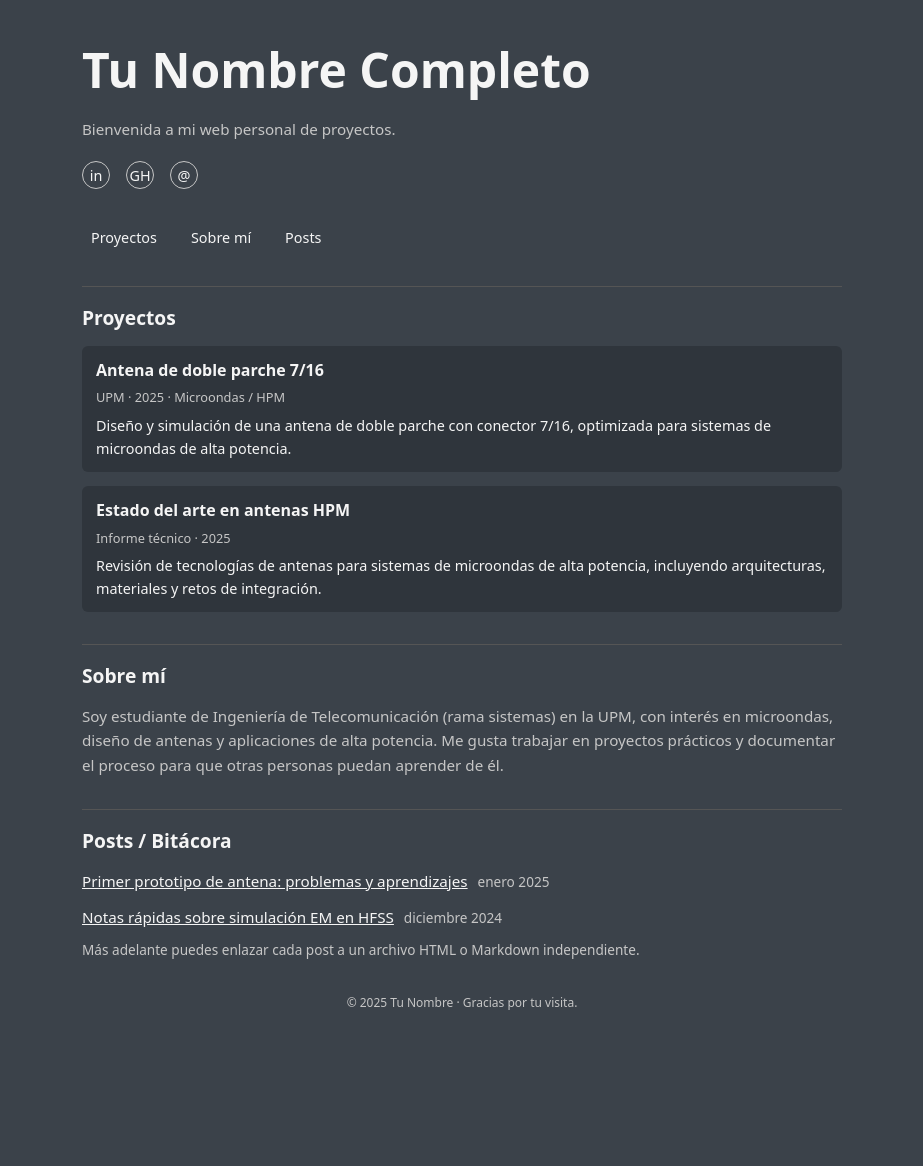
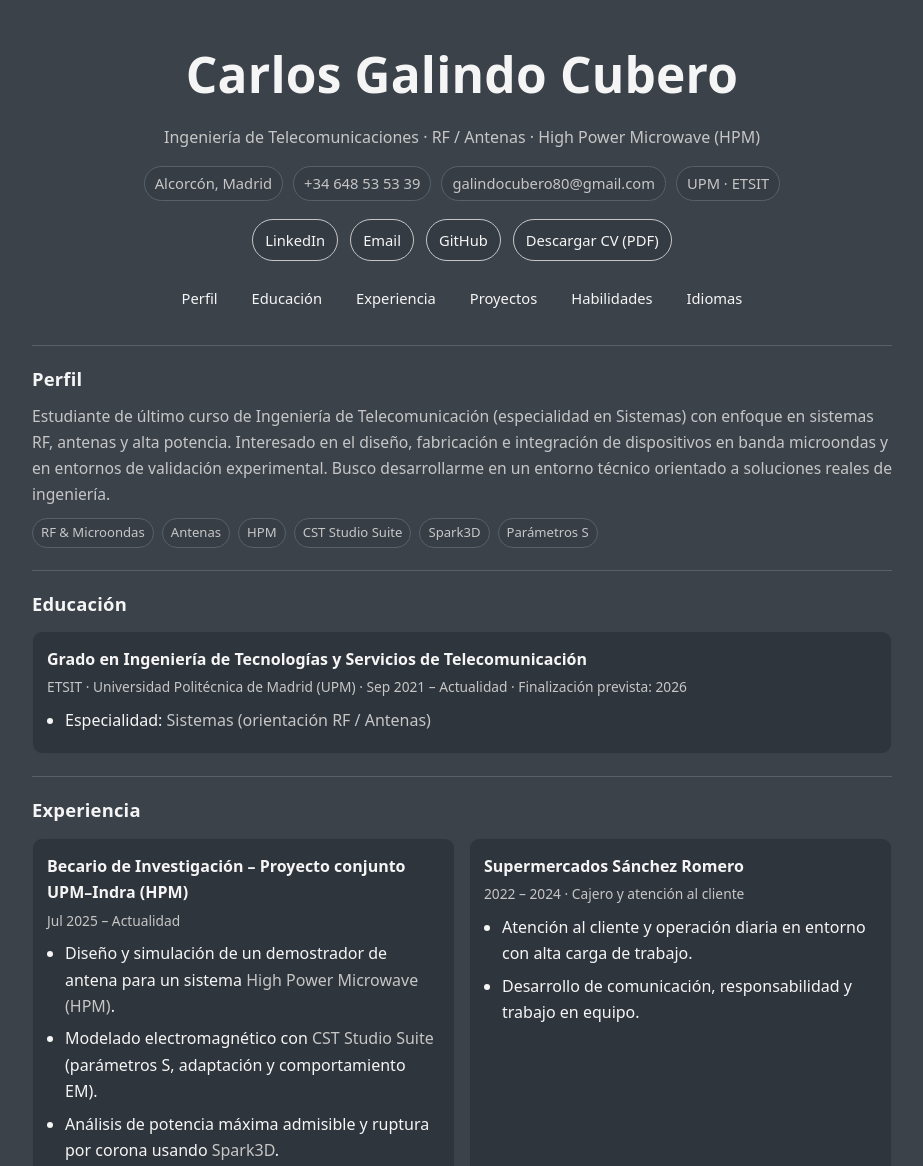
Before and after one commit to galinplay08/galinplay08.github.io, a plain HTML site: page index.html in a window 1280 px wide. Shown: the top 1166 px of the page, without its empty margins (178-1101 px from the left). Before the commit the page ends 1072 px from the top, so only its background shows below. Drawn offline with Linux system fonts and the light colour scheme.

Commit message:
Update index.html

```diff
--- a/index.html
+++ b/index.html
@@ -2,244 +2,336 @@
 <html lang="es">
 <head>
   <meta charset="UTF-8" />
-  <title>Tu Nombre – Proyectos</title>
+  <title>Carlos Galindo Cubero – RF & Antenas</title>
   <meta name="viewport" content="width=device-width, initial-scale=1" />
   <style>
-    :root {
-      --bg: #3b424a;
-      --bg-dark: #2f353c;
-      --text: #f5f5f5;
-      --muted: #c6c6c6;
-      --accent: #ffffff;
-      --max-width: 800px;
-      --radius: 6px;
+    :root{
+      --bg:#3b424a;
+      --bg2:#2f353c;
+      --text:#f5f5f5;
+      --muted:#c6c6c6;
+      --line:#58606a;
+      --max:900px;
+      --r:10px;
     }
-
-    * {
-      box-sizing: border-box;
-      margin: 0;
-      padding: 0;
+    *{box-sizing:border-box;margin:0;padding:0}
+    body{
+      font-family:system-ui,-apple-system,BlinkMacSystemFont,"Segoe UI",sans-serif;
+      background:var(--bg);
+      color:var(--text);
+      line-height:1.65;
+      display:flex;
+      justify-content:center;
     }
-
-    body {
-      font-family: system-ui, -apple-system, BlinkMacSystemFont, "Segoe UI", sans-serif;
-      background: var(--bg);
-      color: var(--text);
-      line-height: 1.6;
-      display: flex;
-      justify-content: center;
+    main{width:100%;max-width:var(--max);padding:34px 20px 70px}
+    header{margin-bottom:28px}
+    .title{
+      font-size:clamp(2.2rem,4vw,3.1rem);
+      font-weight:650;
+      letter-spacing:.2px;
+      margin-bottom:8px;
+      text-align:center;
     }
-
-    main {
-      width: 100%;
-      max-width: var(--max-width);
-      padding: 32px 20px 60px;
+    .role{
+      text-align:center;
+      color:var(--muted);
+      font-size:1rem;
+      margin-bottom:16px;
     }
-
-    header {
-      margin-bottom: 32px;
+    .meta{
+      display:flex;
+      gap:10px;
+      flex-wrap:wrap;
+      justify-content:center;
+      color:var(--muted);
+      font-size:.92rem;
+      margin-bottom:18px;
     }
-
-    .title {
-      font-size: clamp(2.2rem, 4vw, 3rem);
-      font-weight: 600;
-      margin-bottom: 8px;
+    .pill{
+      border:1px solid var(--line);
+      border-radius:999px;
+      padding:4px 10px;
+      background:rgba(0,0,0,.08);
     }
-
-    .subtitle {
-      font-size: 0.95rem;
-      color: var(--muted);
-      margin-bottom: 20px;
+    nav{
+      display:flex;
+      gap:12px;
+      justify-content:center;
+      flex-wrap:wrap;
+      margin:18px 0 10px;
     }
-
-    nav {
-      display: flex;
-      gap: 16px;
-      margin-bottom: 24px;
-      flex-wrap: wrap;
+    nav a{
+      text-decoration:none;
+      color:var(--text);
+      font-size:.92rem;
+      padding:6px 10px;
+      border-radius:999px;
+      border:1px solid transparent;
     }
-
-    nav a {
-      font-size: 0.9rem;
-      text-decoration: none;
-      color: var(--text);
-      padding: 4px 8px;
-      border-radius: 999px;
-      border: 1px solid transparent;
+    nav a:hover{border-color:var(--text)}
+    .icon-row{
+      display:flex;
+      gap:12px;
+      justify-content:center;
+      align-items:center;
+      margin:10px 0 18px;
+      flex-wrap:wrap;
     }
-
-    nav a:hover {
-      border-color: var(--accent);
+    .btn{
+      display:inline-flex;
+      align-items:center;
+      gap:8px;
+      padding:8px 12px;
+      border-radius:999px;
+      border:1px solid var(--muted);
+      text-decoration:none;
+      color:var(--text);
+      font-size:.92rem;
+      background:rgba(0,0,0,.10);
     }
-
-    .icon-row {
-      display: flex;
-      gap: 16px;
-      margin-bottom: 32px;
-      align-items: center;
+    .btn:hover{background:rgba(0,0,0,.16)}
+    .section{
+      margin-top:22px;
+      padding-top:18px;
+      border-top:1px solid var(--line);
     }
-
-    .icon-link {
-      width: 28px;
-      height: 28px;
-      display: inline-flex;
-      align-items: center;
-      justify-content: center;
-      border-radius: 999px;
-      border: 1px solid var(--muted);
-      text-decoration: none;
-      font-size: 0.9rem;
-      color: var(--text);
+    .section h2{
+      font-size:1.15rem;
+      margin-bottom:10px;
+      letter-spacing:.2px;
     }
-
-    .section {
-      margin-bottom: 32px;
-      padding-top: 16px;
-      border-top: 1px solid #555;
+    .lead{color:var(--muted);font-size:.98rem}
+    .grid{
+      display:grid;
+      grid-template-columns:1fr;
+      gap:14px;
+      margin-top:12px;
     }
-
-    .section h2 {
-      font-size: 1.2rem;
-      margin-bottom: 12px;
+    @media(min-width:820px){
+      .grid.two{grid-template-columns:1fr 1fr}
     }
-
-    .project-list {
-      display: flex;
-      flex-direction: column;
-      gap: 14px;
+    .card{
+      background:var(--bg2);
+      border:1px solid rgba(255,255,255,.06);
+      padding:14px 14px;
+      border-radius:var(--r);
     }
-
-    .project-card {
-      background: var(--bg-dark);
-      padding: 12px 14px;
-      border-radius: var(--radius);
+    .card h3{font-size:1rem;margin-bottom:4px}
+    .small{color:var(--muted);font-size:.86rem;margin-bottom:8px}
+    ul{margin-left:18px}
+    li{margin:6px 0;color:var(--text)}
+    li span{color:var(--muted)}
+    .tagrow{display:flex;gap:8px;flex-wrap:wrap;margin-top:10px}
+    .tag{
+      font-size:.82rem;
+      color:var(--muted);
+      border:1px solid var(--line);
+      padding:3px 8px;
+      border-radius:999px;
+      background:rgba(0,0,0,.06);
     }
-
-    .project-title {
-      font-size: 1rem;
-      font-weight: 600;
-      margin-bottom: 4px;
+    footer{
+      margin-top:34px;
+      text-align:center;
+      color:var(--muted);
+      font-size:.8rem;
     }
-
-    .project-meta {
-      font-size: 0.8rem;
-      color: var(--muted);
-      margin-bottom: 6px;
-    }
-
-    .project-desc {
-      font-size: 0.9rem;
-    }
-
-    .about-text {
-      font-size: 0.95rem;
-      color: var(--muted);
-    }
-
-    .post-list {
-      list-style: none;
-      display: flex;
-      flex-direction: column;
-      gap: 12px;
-      font-size: 0.95rem;
-    }
-
-    .post-item span {
-      color: var(--muted);
-      font-size: 0.85rem;
-      margin-left: 6px;
-    }
-
-    footer {
-      margin-top: 32px;
-      font-size: 0.75rem;
-      color: var(--muted);
-      text-align: center;
-    }
-
-    a {
-      color: inherit;
-    }
-
-    a.underline:hover {
-      text-decoration: underline;
-    }
+    a{color:inherit}
+    .underline:hover{text-decoration:underline}
   </style>
 </head>
+
 <body>
 <main>
+
   <header>
-    <h1 class="title">Tu Nombre Completo</h1>
-    <p class="subtitle">Bienvenida a mi web personal de proyectos.</p>
+    <h1 class="title">Carlos Galindo Cubero</h1>
+    <p class="role">Ingeniería de Telecomunicaciones · RF / Antenas · High Power Microwave (HPM)</p>
+
+    <div class="meta">
+      <span class="pill">Alcorcón, Madrid</span>
+      <span class="pill">+34 648 53 53 39</span>
+      <span class="pill">galindocubero80@gmail.com</span>
+      <span class="pill">UPM · ETSIT</span>
+    </div>
 
     <div class="icon-row">
-      <!-- Cambia los enlaces por los tuyos -->
-      <a class="icon-link" href="https://www.linkedin.com/in/TU-LINKEDIN" target="_blank" aria-label="LinkedIn">in</a>
-      <a class="icon-link" href="https://github.com/TU-USUARIO" target="_blank" aria-label="GitHub">GH</a>
-      <a class="icon-link" href="mailto:tucorreo@ejemplo.com" aria-label="Email">@</a>
+      <!-- LinkedIn -->
+      <a class="btn" href="https://linkedin.com/in/carlos-galindo-cubero" target="_blank" rel="noopener">
+        LinkedIn
+      </a>
+      <!-- Email -->
+      <a class="btn" href="mailto:galindocubero80@gmail.com">
+        Email
+      </a>
+      <!-- GitHub (pon tu usuario si lo tienes) -->
+      <a class="btn" href="https://github.com/" target="_blank" rel="noopener">
+        GitHub
+      </a>
+      <!-- CV PDF: sube tu PDF al repo con este nombre para que funcione -->
+      <a class="btn" href="Carlos_Galindo_Cubero_CV.pdf" target="_blank" rel="noopener">
+        Descargar CV (PDF)
+      </a>
     </div>
 
     <nav>
+      <a href="#perfil">Perfil</a>
+      <a href="#educacion">Educación</a>
+      <a href="#experiencia">Experiencia</a>
       <a href="#proyectos">Proyectos</a>
-      <a href="#sobre-mi">Sobre mí</a>
-      <a href="#posts">Posts</a>
+      <a href="#skills">Habilidades</a>
+      <a href="#idiomas">Idiomas</a>
     </nav>
   </header>
 
-  <section id="proyectos" class="section">
-    <h2>Proyectos</h2>
-    <div class="project-list">
-      <!-- EJEMPLOS: cámbialos por los tuyos -->
-      <article class="project-card">
-        <div class="project-title">Antena de doble parche 7/16</div>
-        <div class="project-meta">UPM · 2025 · Microondas / HPM</div>
-        <p class="project-desc">
-          Diseño y simulación de una antena de doble parche con conector 7/16,
-          optimizada para sistemas de microondas de alta potencia.
-        </p>
-      </article>
-
-      <article class="project-card">
-        <div class="project-title">Estado del arte en antenas HPM</div>
-        <div class="project-meta">Informe técnico · 2025</div>
-        <p class="project-desc">
-          Revisión de tecnologías de antenas para sistemas de microondas de alta potencia,
-          incluyendo arquitecturas, materiales y retos de integración.
-        </p>
-      </article>
+  <section id="perfil" class="section">
+    <h2>Perfil</h2>
+    <p class="lead">
+      Estudiante de último curso de Ingeniería de Telecomunicación (especialidad en Sistemas) con enfoque en
+      sistemas RF, antenas y alta potencia. Interesado en el diseño, fabricación e integración de dispositivos en
+      banda microondas y en entornos de validación experimental. Busco desarrollarme en un entorno técnico orientado
+      a soluciones reales de ingeniería.
+    </p>
+    <div class="tagrow">
+      <span class="tag">RF & Microondas</span>
+      <span class="tag">Antenas</span>
+      <span class="tag">HPM</span>
+      <span class="tag">CST Studio Suite</span>
+      <span class="tag">Spark3D</span>
+      <span class="tag">Parámetros S</span>
     </div>
   </section>
 
-  <section id="sobre-mi" class="section">
-    <h2>Sobre mí</h2>
-    <p class="about-text">
-      Soy estudiante de Ingeniería de Telecomunicación (rama sistemas) en la UPM,
-      con interés en microondas, diseño de antenas y aplicaciones de alta potencia.
-      Me gusta trabajar en proyectos prácticos y documentar el proceso para que otras
-      personas puedan aprender de él.
+  <section id="educacion" class="section">
+    <h2>Educación</h2>
+    <div class="grid">
+      <div class="card">
+        <h3>Grado en Ingeniería de Tecnologías y Servicios de Telecomunicación</h3>
+        <div class="small">ETSIT · Universidad Politécnica de Madrid (UPM) · Sep 2021 – Actualidad · Finalización prevista: 2026</div>
+        <ul>
+          <li>Especialidad: <span>Sistemas (orientación RF / Antenas)</span></li>
+        </ul>
+      </div>
+    </div>
+  </section>
+
+  <section id="experiencia" class="section">
+    <h2>Experiencia</h2>
+
+    <div class="grid two">
+      <div class="card">
+        <h3>Becario de Investigación – Proyecto conjunto UPM–Indra (HPM)</h3>
+        <div class="small">Jul 2025 – Actualidad</div>
+        <ul>
+          <li>Diseño y simulación de un demostrador de antena para un sistema <span>High Power Microwave (HPM)</span>.</li>
+          <li>Modelado electromagnético con <span>CST Studio Suite</span> (parámetros S, adaptación y comportamiento EM).</li>
+          <li>Análisis de potencia máxima admisible y ruptura por corona usando <span>Spark3D</span>.</li>
+          <li>Optimización del prototipo (geometría / condiciones de operación) para mejorar robustez en alta potencia.</li>
+        </ul>
+        <div class="tagrow">
+          <span class="tag">CST</span><span class="tag">Spark3D</span><span class="tag">HPM</span><span class="tag">Matching</span>
+        </div>
+      </div>
+
+      <div class="card">
+        <h3>Supermercados Sánchez Romero</h3>
+        <div class="small">2022 – 2024 · Cajero y atención al cliente</div>
+        <ul>
+          <li>Atención al cliente y operación diaria en entorno con alta carga de trabajo.</li>
+          <li>Desarrollo de comunicación, responsabilidad y trabajo en equipo.</li>
+        </ul>
+      </div>
+    </div>
+  </section>
+
+  <section id="proyectos" class="section">
+    <h2>Proyectos relevantes</h2>
+
+    <div class="grid">
+      <div class="card">
+        <h3>TFG: Diseño de antenas para aplicaciones High-Power Microwave (HPM)</h3>
+        <div class="small">Sep 2025 – Jul 2026</div>
+        <ul>
+          <li>Diseño y análisis de antenas para sistemas HPM orientados a aplicaciones de <span>guerra electrónica</span>.</li>
+          <li>Estudio de <span>ancho de banda</span>, <span>ganancia</span> y <span>diagrama de radiación</span> en antenas microstrip en <span>Banda X</span>.</li>
+          <li>Evaluación de ruptura dieléctrica, descargas superficiales y concentraciones de campo en alta potencia.</li>
+          <li>Determinación de potencia máxima admisible mediante distribución de campo eléctrico y simulación EM.</li>
+          <li>Optimización geométrica (bordes, esquinas, separaciones y alimentación) para reducir máximos de campo.</li>
+          <li>Comparativa con tipologías de banda ancha: <span>dipolos</span> y <span>Vivaldi</span>.</li>
+        </ul>
+        <div class="tagrow">
+          <span class="tag">X-Band</span><span class="tag">Microstrip</span><span class="tag">Breakdown</span><span class="tag">Banda ancha</span>
+        </div>
+      </div>
+    </div>
+
+    <p class="lead" style="margin-top:10px">
+      Tip: si quieres, cada proyecto puede tener su propia página (con imágenes, resultados y enlaces a PDF/GitHub).
     </p>
   </section>
 
-  <section id="posts" class="section">
-    <h2>Posts / Bitácora</h2>
-    <ul class="post-list">
-      <li class="post-item">
-        <a href="#" class="underline">Primer prototipo de antena: problemas y aprendizajes</a>
-        <span>enero 2025</span>
-      </li>
-      <li class="post-item">
-        <a href="#" class="underline">Notas rápidas sobre simulación EM en HFSS</a>
-        <span>diciembre 2024</span>
-      </li>
-    </ul>
-    <p style="margin-top:10px;font-size:0.85rem;color:var(--muted);">
-      Más adelante puedes enlazar cada post a un archivo HTML o Markdown independiente.
-    </p>
+  <section id="skills" class="section">
+    <h2>Habilidades</h2>
+
+    <div class="grid two">
+      <div class="card">
+        <h3>RF / Electromagnetismo</h3>
+        <ul>
+          <li>CST Studio Suite</li>
+          <li>Spark3D</li>
+          <li>Parámetros S · adaptación · matching</li>
+          <li>Análisis en alta potencia (corona / breakdown)</li>
+        </ul>
+      </div>
+
+      <div class="card">
+        <h3>Programación</h3>
+        <ul>
+          <li>MATLAB</li>
+          <li>HTML</li>
+          <li>C++</li>
+          <li>Java</li>
+        </ul>
+      </div>
+
+      <div class="card">
+        <h3>Soft skills</h3>
+        <ul>
+          <li>Trabajo en equipo multidisciplinar</li>
+          <li>Pensamiento crítico</li>
+          <li>Orientación a resultados</li>
+          <li>Autonomía técnica</li>
+        </ul>
+      </div>
+
+      <div class="card">
+        <h3>Otros</h3>
+        <ul>
+          <li>Permiso de conducir B</li>
+        </ul>
+      </div>
+    </div>
+  </section>
+
+  <section id="idiomas" class="section">
+    <h2>Idiomas</h2>
+    <div class="grid">
+      <div class="card">
+        <h3>Inglés</h3>
+        <div class="small">B2 · Certificado Oxford</div>
+      </div>
+    </div>
   </section>
 
   <footer>
-    © 2025 Tu Nombre · Gracias por tu visita.
+    © <span id="y"></span> Carlos Galindo Cubero · Gracias por tu visita.
   </footer>
+
 </main>
+
+<script>
+  document.getElementById("y").textContent = new Date().getFullYear();
+</script>
+
 </body>
 </html>
```
